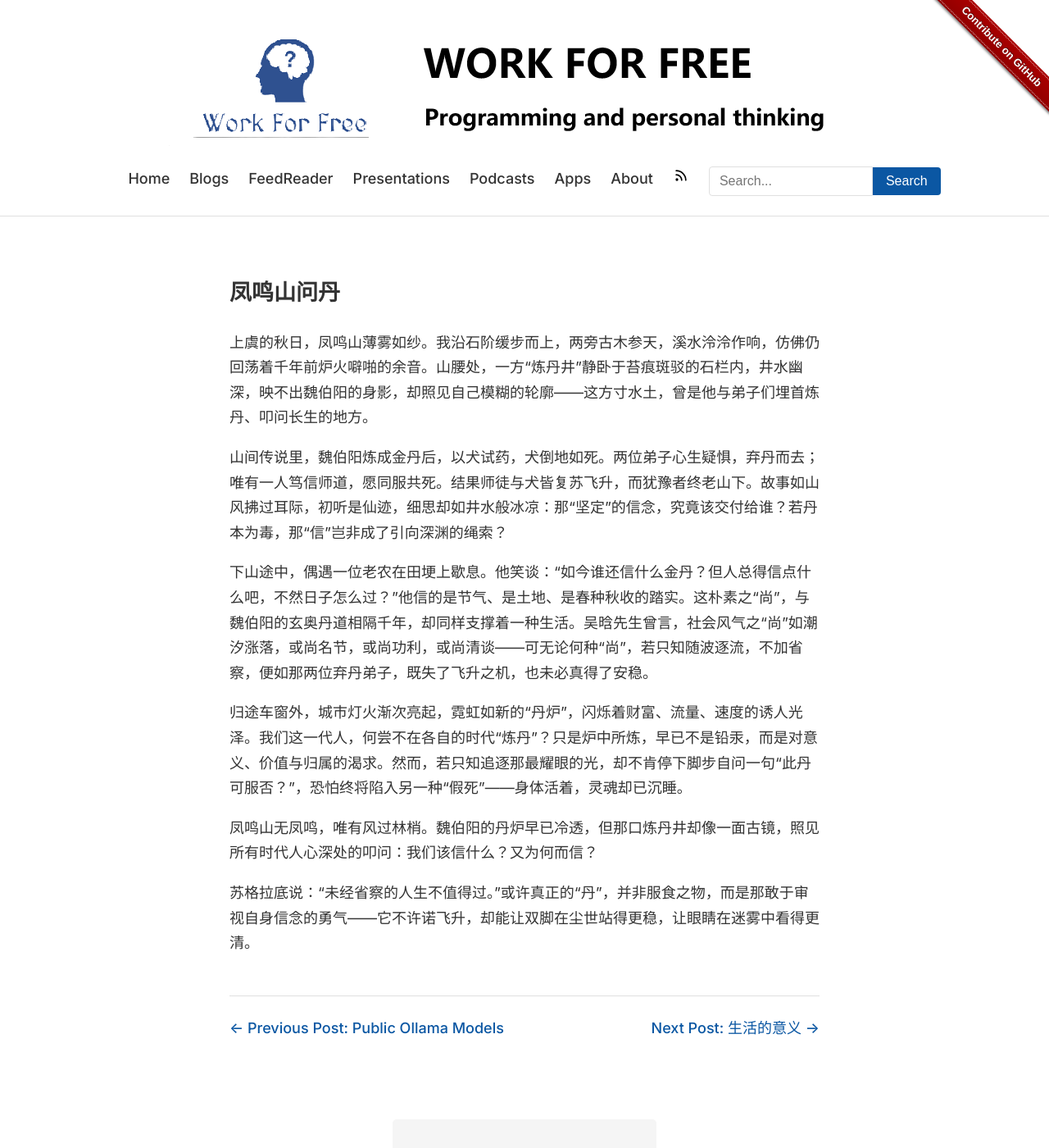
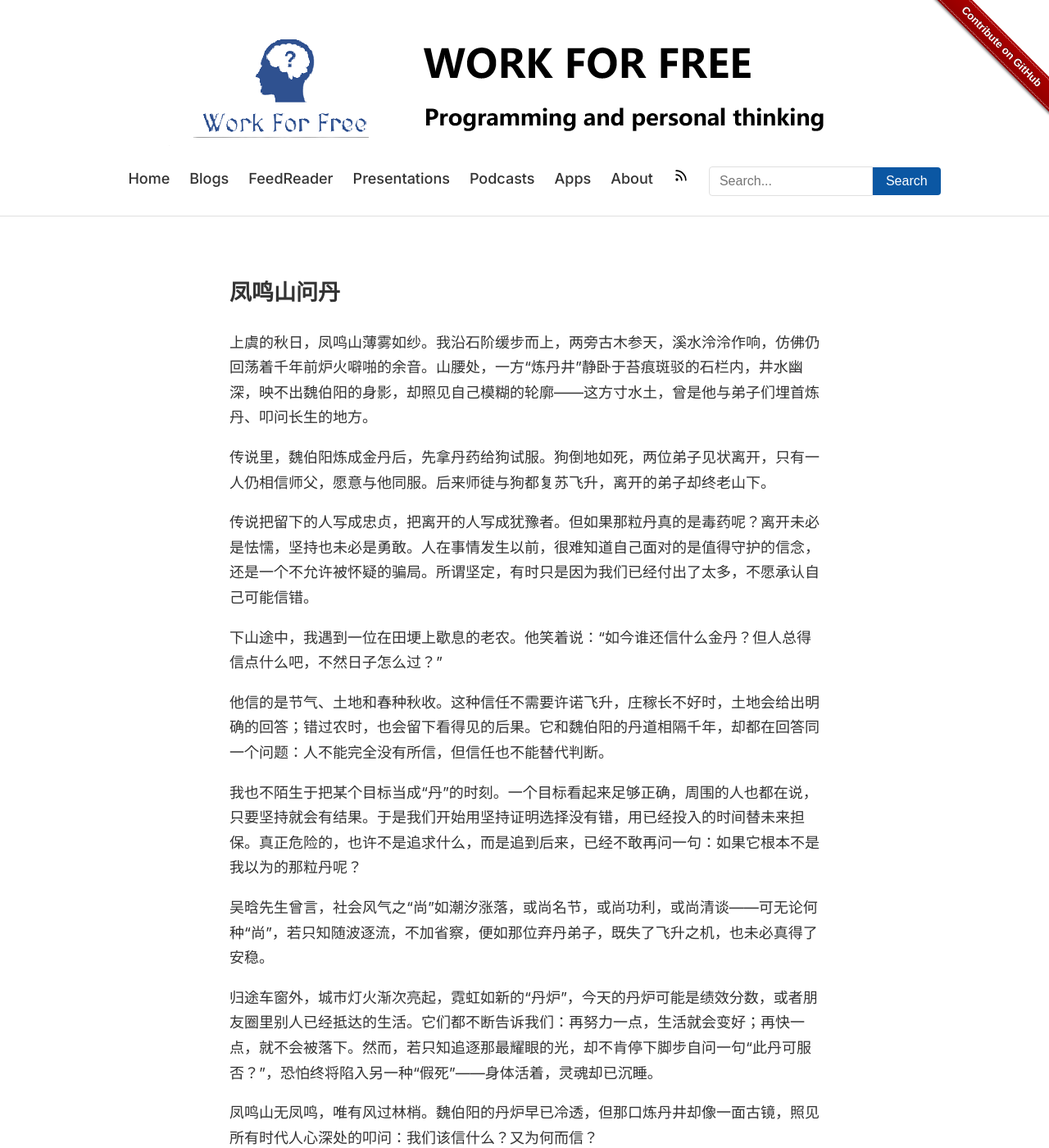
Before and after one commit to liuning0820/liuning0820.github.io, a Jekyll site: the page built from _posts/2025-11-13-凤鸣山.md, in a window 1280 px wide and 1400 px high. Shown: the whole window at 82% size. Built offline with Jekyll 4.4.1, drawn with Linux system fonts in a browser that asks for light colours; comment, search, counter and statistics services are not loaded.

Commit message:
feat: enhance practitioner-voice review hook and refine 凤鸣山 post for deeper reflection
- Refactor review hook trigger from PostFileSave to UserPromptSubmit for on-demand evaluation
- Reorganize hook configuration structure with description and enabled fields for better clarity
- Expand 凤鸣山 post with more specific personal narrative and lived experience details
- Break down abstract concepts into concrete moments: old farmer's wisdom, workplace "alchemy" metaphors
- Replace general statements with author's direct observations about faith, doubt, and self-deception
- Deepen exploration of tension between conviction and uncertainty without forced resolution
- Remove redundant image reference and standardize image markdown syntax in 苏东坡 post
- Refine language for specificity: "偶尔放松一下" replaces generic phrasing
- Clean up formatting inconsistencies across both posts

```diff
--- a/_posts/2025-11-13-凤鸣山.md
+++ b/_posts/2025-11-13-凤鸣山.md
@@ -10,11 +10,20 @@ comments: true
 
 上虞的秋日，凤鸣山薄雾如纱。我沿石阶缓步而上，两旁古木参天，溪水泠泠作响，仿佛仍回荡着千年前炉火噼啪的余音。山腰处，一方“炼丹井”静卧于苔痕斑驳的石栏内，井水幽深，映不出魏伯阳的身影，却照见自己模糊的轮廓——这方寸水土，曾是他与弟子们埋首炼丹、叩问长生的地方。
 
-山间传说里，魏伯阳炼成金丹后，以犬试药，犬倒地如死。两位弟子心生疑惧，弃丹而去；唯有一人笃信师道，愿同服共死。结果师徒与犬皆复苏飞升，而犹豫者终老山下。故事如山风拂过耳际，初听是仙迹，细思却如井水般冰凉：那“坚定”的信念，究竟该交付给谁？若丹本为毒，那“信”岂非成了引向深渊的绳索？
+传说里，魏伯阳炼成金丹后，先拿丹药给狗试服。狗倒地如死，两位弟子见状离开，只有一人仍相信师父，愿意与他同服。后来师徒与狗都复苏飞升，离开的弟子却终老山下。
 
-下山途中，偶遇一位老农在田埂上歇息。他笑谈：“如今谁还信什么金丹？但人总得信点什么吧，不然日子怎么过？”他信的是节气、是土地、是春种秋收的踏实。这朴素之“尚”，与魏伯阳的玄奥丹道相隔千年，却同样支撑着一种生活。吴晗先生曾言，社会风气之“尚”如潮汐涨落，或尚名节，或尚功利，或尚清谈——可无论何种“尚”，若只知随波逐流，不加省察，便如那两位弃丹弟子，既失了飞升之机，也未必真得了安稳。
+传说把留下的人写成忠贞，把离开的人写成犹豫者。但如果那粒丹真的是毒药呢？离开未必是怯懦，坚持也未必是勇敢。人在事情发生以前，很难知道自己面对的是值得守护的信念，还是一个不允许被怀疑的骗局。所谓坚定，有时只是因为我们已经付出了太多，不愿承认自己可能信错。
 
-归途车窗外，城市灯火渐次亮起，霓虹如新的“丹炉”，闪烁着财富、流量、速度的诱人光泽。我们这一代人，何尝不在各自的时代“炼丹”？只是炉中所炼，早已不是铅汞，而是对意义、价值与归属的渴求。然而，若只知追逐那最耀眼的光，却不肯停下脚步自问一句“此丹可服否？”，恐怕终将陷入另一种“假死”——身体活着，灵魂却已沉睡。
+
+下山途中，我遇到一位在田埂上歇息的老农。他笑着说：“如今谁还信什么金丹？但人总得信点什么吧，不然日子怎么过？”
+
+他信的是节气、土地和春种秋收。这种信任不需要许诺飞升，庄稼长不好时，土地会给出明确的回答；错过农时，也会留下看得见的后果。它和魏伯阳的丹道相隔千年，却都在回答同一个问题：人不能完全没有所信，但信任也不能替代判断。
+
+我也不陌生于把某个目标当成“丹”的时刻。一个目标看起来足够正确，周围的人也都在说，只要坚持就会有结果。于是我们开始用坚持证明选择没有错，用已经投入的时间替未来担保。真正危险的，也许不是追求什么，而是追到后来，已经不敢再问一句：如果它根本不是我以为的那粒丹呢？
+
+吴晗先生曾言，社会风气之“尚”如潮汐涨落，或尚名节，或尚功利，或尚清谈——可无论何种“尚”，若只知随波逐流，不加省察，便如那位弃丹弟子，既失了飞升之机，也未必真得了安稳。
+
+归途车窗外，城市灯火渐次亮起，霓虹如新的“丹炉”，今天的丹炉可能是绩效分数，或者朋友圈里别人已经抵达的生活。它们都不断告诉我们：再努力一点，生活就会变好；再快一点，就不会被落下。然而，若只知追逐那最耀眼的光，却不肯停下脚步自问一句“此丹可服否？”，恐怕终将陷入另一种“假死”——身体活着，灵魂却已沉睡。
 
 凤鸣山无凤鸣，唯有风过林梢。魏伯阳的丹炉早已冷透，但那口炼丹井却像一面古镜，照见所有时代人心深处的叩问：我们该信什么？又为何而信？
 
```
Also changed, not shown: _posts/2026-05-01-苏东坡.md (+1 -6 lines), .kiro/hooks/practitioner-voice-review.json.
